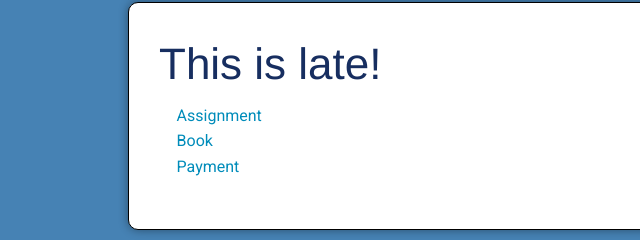
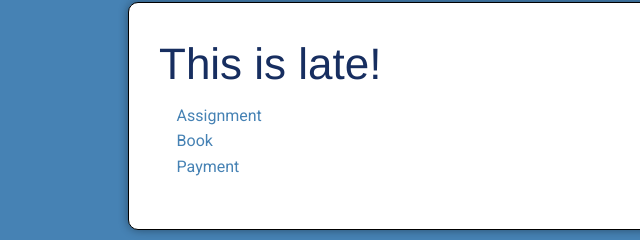
Before and after one commit to menzerm/p3-myewu-portal, a plain HTML site: page index.html in a window 1280 px wide. Shown: the part 98-338 px from the top of the page, 0-640 px from the left. Drawn offline with Linux system fonts and the light colour scheme.

Commit message:
color fix?

```diff
--- a/css/styles.css
+++ b/css/styles.css
@@ -28,6 +28,7 @@ ul {
 .top-bar-section li:not(.has-form) a:not(.button):hover, .top-bar-section .dropdown li:not(.has-form) a:not(.button) {
 	background: steelblue;
 }
+
 /*Column 2*/
 .tabs dd.active a{
 	background: steelblue;
@@ -81,6 +82,12 @@ dialog, .reveal-modal{
 	border:1px solid #000;
 	border-radius:10px;
 }
+a{
+	color: steelblue;
+}
+a:hover{
+	color:#172E60;
+}
 
 /*Carousel*/
 .orbit-container,.orbit-slide-number, .orbit-timer {
```
